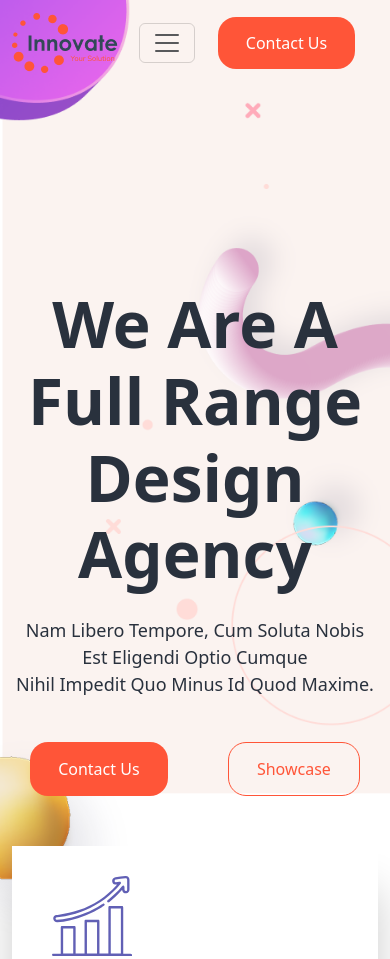
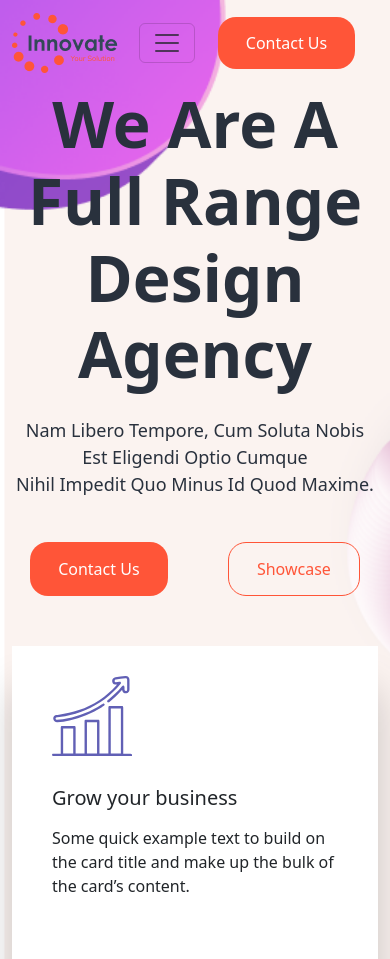
Before and after one commit to mdbahauddinb101/innovate, a plain HTML site: page index.html in a window 390 px wide. Shown: the top 959 px of the page. Drawn offline with nearby package versions, Linux system fonts and the light colour scheme.

Commit message:
bugs fixed

```diff
--- a/responsive.css
+++ b/responsive.css
@@ -23,5 +23,14 @@
     --bs-gutter-x: 0px;
 
 }
+.banner-container {
+    padding-top: 0px;
 
 }
+
+#header {
+    height: auto;
+
+}
+
+}
```
